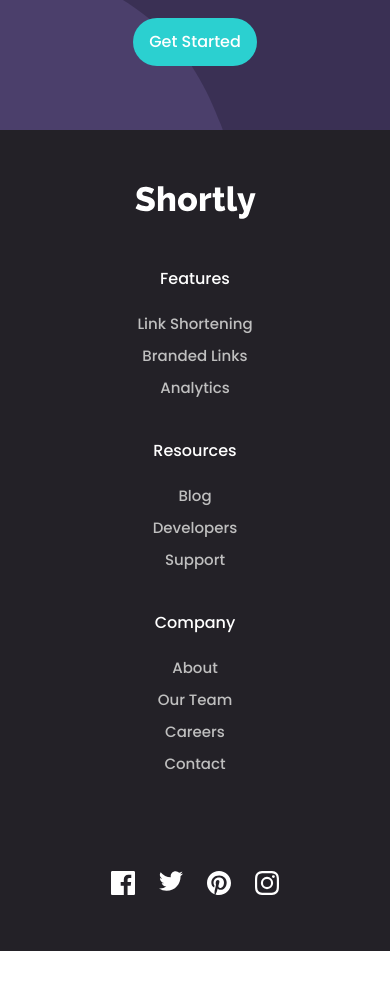
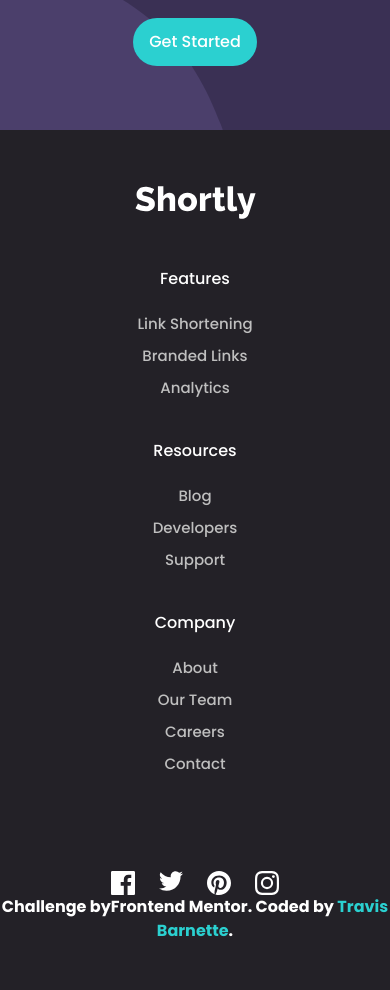
Before and after one commit to barnettet31/url-shortener-fem, a React (Create React App) app: page / in a window 390 px wide. Shown: the part 2646-3636 px from the top of the page. Before the commit the page ends 3597 px from the top, so only its background shows below. Built offline with nearby package versions, Linux system fonts and the light colour scheme; no server answers.

Commit message:
added attribution to footer

```diff
--- a/src/components/footer/footer.component.tsx
+++ b/src/components/footer/footer.component.tsx
@@ -1,18 +1,21 @@
-import { Link } from "react-router-dom"
-import { returnImageLocation } from "../../utils/funcs/publicFuncs"
+import { Link } from "react-router-dom";
+import { returnImageLocation } from "../../utils/funcs/publicFuncs";
 
-export const Footer = ()=>{
+export const Footer = () => {
   return (
-        <footer
-        id="resources"
-        className="bg-[#232127] py-14 lg:py-18"
-    >
+    <footer id="resources" className="bg-[#232127] py-14 lg:py-18">
+      <div className="flex-col gap-2">
         <div className="flex flex-col items-center gap-12 justify-between lg:flex-row max-w-[1108px] mx-auto lg:items-start">
           <div className="flex flex-col items-start justify-start lg:self-start lg:w-1/5">
-               <Link to="/"> <img
+            <Link to="/">
+              {" "}
+              <img
                 src={returnImageLocation("/images/logo-white.svg")}
                 alt="logo white"
-                        className="" /></Link></div>
+                className=""
+              />
+            </Link>
+          </div>
           <div className="flex flex-col justify-between text-center lg:text-left lg:flex-row lg:w-3/5">
             <div className="flex flex-col gap-[10px] mb-10">
               <p className="mb-3 text-white text-bold">Features</p>
@@ -75,13 +78,43 @@ export const Footer = ()=>{
             </div>
           </div>
           <div className="flex gap-6 lg:w-1/5">
-
-                    <a href="https://www.facebook.com" target="_blank" rel="noreferrer"><div className="w-6 h-6 bg-no-repeat bg-facebook icon-hover "></div></a>
-                    <a href="https://www.twitter.com" target="_blank" rel="noreferrer"><div className="w-6 h-6 bg-no-repeat bg-twitter icon-hover"></div></a>
-                    <a href="https://www.pinterest.com" target="_blank" rel="noreferrer"><div className="w-6 h-6 bg-no-repeat bg-pintrest icon-hover"></div></a>
-                    <a href="https://www.instagram.com" target="_blank" rel="noreferrer"><div className="w-6 h-6 bg-no-repeat bg-instagram icon-hover"></div></a>
+            <a href="https://www.facebook.com" target="_blank" rel="noreferrer">
+              <div className="w-6 h-6 bg-no-repeat bg-facebook icon-hover "></div>
+            </a>
+            <a href="https://www.twitter.com" target="_blank" rel="noreferrer">
+              <div className="w-6 h-6 bg-no-repeat bg-twitter icon-hover"></div>
+            </a>
+            <a
+              href="https://www.pinterest.com"
+              target="_blank"
+              rel="noreferrer">
+              <div className="w-6 h-6 bg-no-repeat bg-pintrest icon-hover"></div>
+            </a>
+            <a
+              href="https://www.instagram.com"
+              target="_blank"
+              rel="noreferrer">
+              <div className="w-6 h-6 bg-no-repeat bg-instagram icon-hover"></div>
+            </a>
+          </div>
+        </div>
+        <div className="font-semibold text-center text-white text-md">
+          Challenge by
+          <a href="https://www.frontendmentor.io?ref=challenge" target="_blank">
+            Frontend Mentor
+          </a>
+          . Coded by
+          <a
+            href="https://github.com/barnettet31"
+            target="_blank"
+            rel="noreferrer"
+            className="text-[#2bd0d0]">
+            {" "}
+            Travis Barnette
+          </a>
+          .
         </div>
       </div>
     </footer>
-    )
-}
+  );
+};
```
Lines whose indentation alone changed are shown as unchanged.
